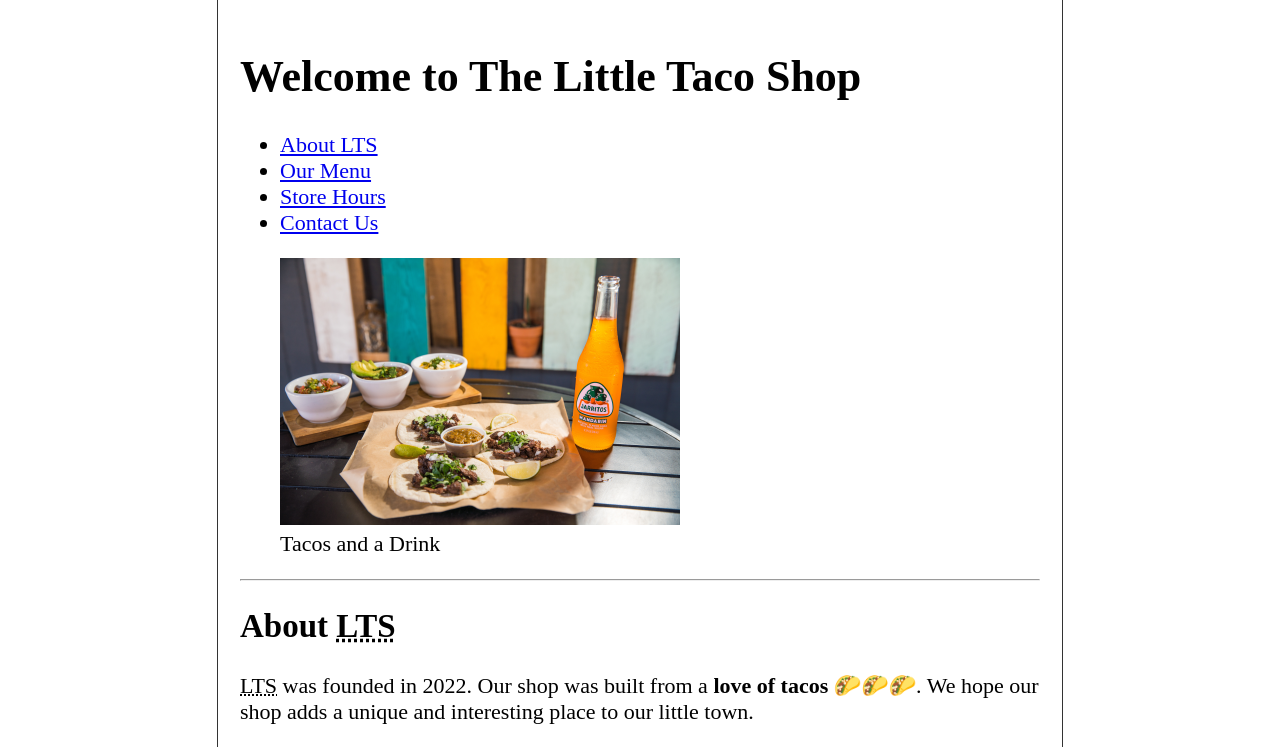
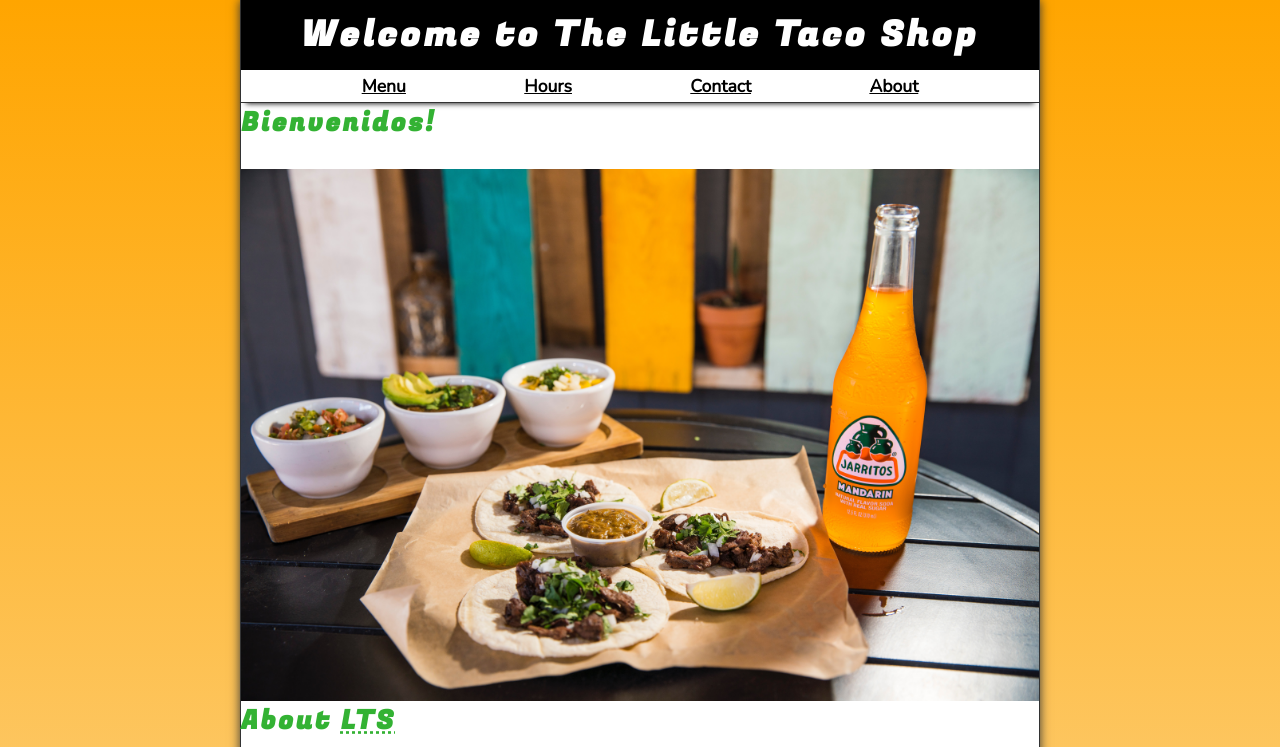
Before and after one commit to przebierowskiG/final_css_course_DGray, a plain HTML site: page 24_lesson_starter/index.html in a window 1280 px wide. Shown: the top 747 px of the page. Drawn offline with nearby package versions, Linux system fonts and the light colour scheme.

Commit message:
Part1
Zrobione do stylu nawigacji - do skończenia

```diff
--- a/24_lesson_starter/css/style.css
+++ b/24_lesson_starter/css/style.css
@@ -1,19 +1,149 @@
+@import url('https://fonts.googleapis.com/css2?family=Fugaz+One&family=Nunito&display=swap');
+
+/* || RESET */
+
+*,
+*::after,
+*::before{
+    margin: 0;
+    padding: 0;
+    box-sizing: border-box;
+}
+
+img {
+    display: block;
+    max-width: 100%;
+    height: auto;
+}
+
+input, button, textarea {
+    font:inherit
+}
+
+/* VARIABLES */
+
+
+:root {
+    /* FONTS */
+    --FF: "Nunito", sans-serif;
+    --FF-HEADINGS: "Fugaz One", cursive;
+    --FS: clamp(1rem, 2.2vh, 1.5rem);
+
+    /* COLORS */
+    --BGCOLOR: orange;
+    --BGCOLOR-FADE: rgb(252,220,160);
+    --BGIMAGE: linear-gradient(to bottom, var(--BGCOLOR), var(--BGCOLOR-FADE));
+    --BODY-BGCOLOR: #fff ;
+    --FONT-COLOR: #000;
+    --BORDER-COLOR:  #333;
+    --HIGHLIGHT-COLOR: rgb(51,178,51);
+    --LINK-COLOR: #000;
+    --LINK-HOVER: hsla(0, 0%, 0%, 0.6);
+    --LINK-ACTIVE: orange;
+    --HEADER-BGCOLOR: #000;
+    --HEADER-COLOR: #fff;
+    --NAV-BGCOLOR: #fff;
+
+    /* BORDERS */
+    --BORDERS: 1px solid var(--BORDER-COLOR);
+
+    /* STANDARD PADDING */
+    --PADDING-TB: 0.25em;
+    --PADDING-SITE: 2.5%;
+
+    /* STANDARD MARGIN */
+    --MARGIN: clamp(1em, 2.5vh, 1.5em)0;
+
+}
+
+/* || UTYLITY CLASSES */
+.offscreen {
+    position: absolute;
+    left: -10000px;
+}
+
+.nowrap {
+    white-space: nowrap;
+}
+
+.center {
+    text-align: center;
+}
+
+/* || GENeRAL STYLES */
+
 html {
-    font-size: 22px;
+    scroll-behavior: smooth;
+    font-size: var(--FS);
+    font-family: var(--FF);
+    background-color: var(--BGCOLOR);
+    background-image: var(--BGIMAGE);
 }
 
 body {
+    background-color: var(--BODY-BGCOLOR);
+    color: var(--FONT-COLOR);
     min-height: 100vh;
     max-width: 800px;
     margin: 0 auto;
-    padding: 1rem;
-    border-left: 1px solid #333;
-    border-right: 1px solid #333;
+    border-left: var(--BORDERS);
+    border-right: var(--BORDERS);
+    box-shadow: 0 0 10px var(--BORDER-COLOR);
 }
 
-th, td, caption {
-    border: 1px solid #333;
-    font-family: 'Courier New', Courier, monospace;
-    border-collapse: separate;
-    padding: 0.5rem;
+h1, h2, h3 {
+    font-family: var(--FF-HEADINGS);
+    letter-spacing: 0.1em;
 }
+
+h2, h3 {
+    margin-bottom: 1em;
+    color: var(--HIGHLIGHT-COLOR);
+}
+
+p {
+    line-height: 1.5;
+}
+
+a:any-link {
+    color: var(--LINK-COLOR) ;
+}
+
+a:hover, a:focus-visible {
+    color: var(--LINK-HOVER);
+}
+
+a:active {
+    color: var(--LINK-ACTIVE);
+}
+
+/* || HEADER */
+
+.header {
+    position: sticky;
+    top: 0;
+    z-index: 1;
+}
+
+.header_h1 {
+    text-align: center;
+    background-color: var(--HEADER-BGCOLOR);
+    color: var(--HEADER-COLOR);
+    padding: var(--PADDING-TB) var(--PADDING-SITE);
+
+}
+
+.header_nav {
+    background-color:  var(--NAV-BGCOLOR);
+    border-bottom: var(--BORDERS);
+    font-weight: bold;
+    box-shadow: 0 6px 5px -5px var(--BORDER-COLOR);
+}
+
+.header_ul {
+    padding: var(--PADDING-TB) var(--PADDING-SITE);
+    list-style-type: none;
+    display: flex;
+    justify-content: space-evenly;
+    gap: 1rem;
+}
--- a/24_lesson_starter/index.html
+++ b/24_lesson_starter/index.html
@@ -3,6 +3,7 @@
 
 <head>
     <meta charset="UTF-8">
+    <meta name="viewport" content="width=device-width, initial-scale=1.0">
     <meta name="author" content="Dave Gray">
     <meta name="description" content="The official website for The Little Taco Shop">
     <title>The Little Taco Shop</title>
@@ -11,34 +12,37 @@
 </head>
 
 <body>
-    <header>
-        <h1>Welcome to The Little Taco Shop</h1>
-        <nav>
-            <ul>
+    <header class="header">
+        <h1 class="header_h1">Welcome to The Little Taco Shop</h1>
+        <nav class="header_nav">
+            <ul class="header_ul">
                 <li>
-                    <a href="#about">About <abbr title="The Little Taco Shop">LTS</abbr></a>
+                    <a href="#menu">Menu</a>
                 </li>
                 <li>
-                    <a href="#menu">Our Menu</a>
+                    <a href="hours.html">Hours</a>
                 </li>
                 <li>
-                    <a href="hours.html">Store Hours</a>
+                    <a href="contact.html">Contact</a>
                 </li>
                 <li>
-                    <a href="contact.html">Contact Us</a>
+                    <a href="about.html">About</a>
                 </li>
             </ul>
         </nav>
+    </header>
 
+    <section class="hero">
+        <h2 class="hero_h2">Bienvenidos!</h2>
         <figure>
-            <img src="img/tacos_and_drink_400x267.png" alt="Tacos and a Drink" title="We love tacos!" width="400"
-                height="267">
-            <figcaption>
+            <img src="img/tacos_and_drink_1000x667.png" alt="Tacos and a Drink" title="We love tacos!" width="1000"
+                height="667">
+            <figcaption class="offscreen">
                 Tacos and a Drink
             </figcaption>
         </figure>
-    </header>
-    <hr>
+    </section>
+
     <main>
         <article id="about">
             <h2>About <abbr title="The Little Taco Shop">LTS</abbr></h2>
```
Also changed, not shown: 24_lesson_starter/about.html (added, +43 -0 lines), 24_lesson_starter/contact.html (+18 -14 lines), 24_lesson_starter/hours.html (+17 -14 lines), 24_lesson_starter/examples/contact-example.png (deleted), 24_lesson_starter/examples/home-example.png (deleted), 24_lesson_starter/examples/hours-example.png (deleted), 24_lesson_starter/img/tacos_and_drink_400x267.png (deleted), 24_lesson_starter/img/tacos_close_up_400x260.png (deleted), 24_lesson_starter/img/tacos_tray_400x267.png (deleted).
